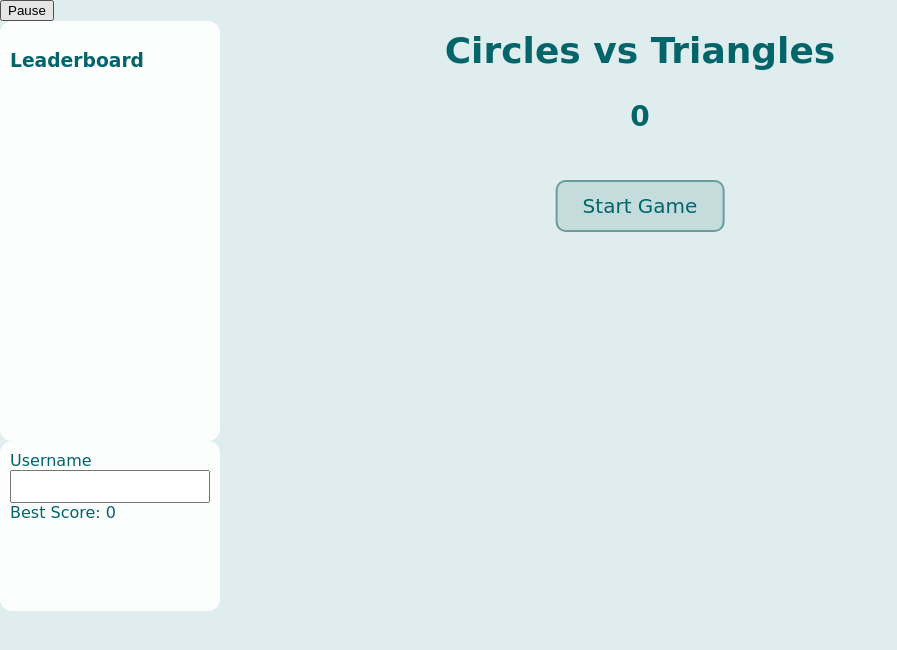
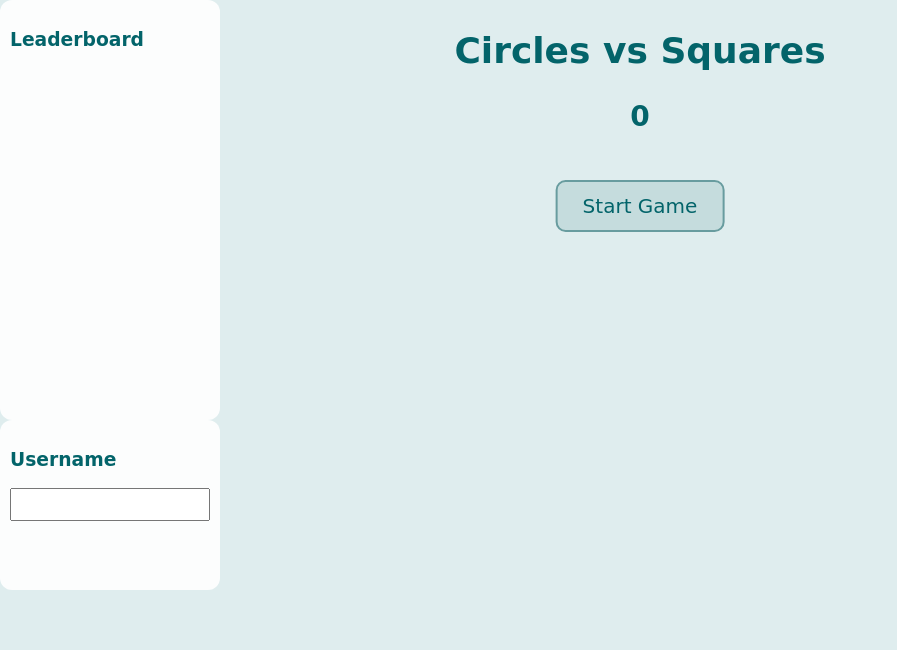
Before and after one commit to neo-script/shapegametest1, a plain HTML site: page index.html in a window 1280 px wide. Shown: the whole page, without its empty margins (0-897 px from the left). Drawn offline with Linux system fonts and the light colour scheme; a web font is replaced by a local one.

Commit message:
Update index.html

```diff
--- a/index.html
+++ b/index.html
@@ -2,30 +2,32 @@
 <html lang="en">
 <head>
   <meta charset="UTF-8">
-  <title>Circles vs Triangles</title>
+  <title>Circles vs Squares</title>
   <link rel="stylesheet" href="style.css">
   <link href="https://fonts.googleapis.com/css2?family=Schoolbell&display=swap" rel="stylesheet">
 </head>
 <body>
-  <h1 id="title">Circles vs Triangles</h1>
+  <canvas id="gameCanvas"></canvas>
+
+  <h1 id="title">Circles vs Squares</h1>
   <div id="scoreDisplay">0</div>
+
   <button id="startBtn">Start Game</button>
-  <button id="pauseBtn">Pause</button>
   <button id="restartBtn">Retry</button>
 
+  <!-- Left: Leaderboard -->
   <div id="leftPanel">
     <h3>Leaderboard</h3>
     <ul id="leaderboardList"></ul>
   </div>
 
+  <!-- Right: Username -->
   <div id="rightPanel">
-    <label for="usernameInput">Username</label>
+    <h3>Username</h3>
     <input type="text" id="usernameInput">
-    <div id="usernameError">This username is taken</div>
-    <div id="bestScoreDisplay">Best Score: 0</div>
+    <p id="usernameError">This username is taken</p>
   </div>
 
-  <canvas id="gameCanvas"></canvas>
   <script src="script.js"></script>
 </body>
 </html>
```
